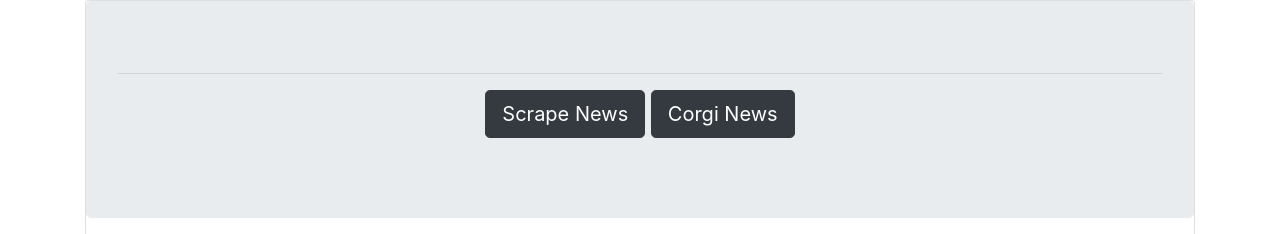
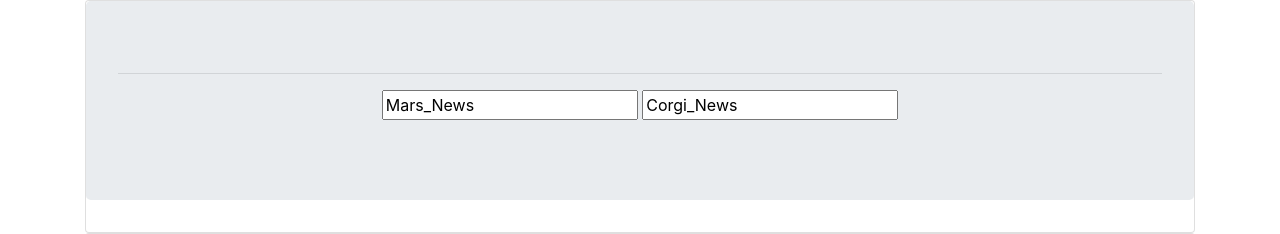
Before and after one commit to Hawkeye3D/HW12, a Flask app: template templates/index.html in a window 1280 px wide. Shown: the part 58-292 px from the top of the page. Run offline with Flask 2, Linux system fonts and the light colour scheme; the template is opened without the code that fills it, so the values that code supplies are empty; some libraries are stand-ins or nearby versions.

Commit message:
HW12 Mars Scrape

```diff
--- a/app.py
+++ b/app.py
@@ -1,4 +1,4 @@
-from flask import Flask, render_template, redirect
+from flask import Flask, render_template, redirect,request
 # %%
 # Module used to connect Python with MongoDb
 
@@ -28,10 +28,20 @@ db = client.mars_db  # implicitly declared mars DB
 collection = db.mars_db
 
 # This is run when the web page opens;f
-@app.route("/")
+@app.route("/", methods=['GET','POST'])
 def home():
-    SetupMarsDB(False)
-    mars_data = collection.find_one()
+    if request.method=='POST':
+        if request.form.get('Mars_News') == 'Mars_News':
+            SetupMarsDB(True)
+        elif request.form.get('Corgi_News') =='Corgi_News':
+            SetupMarsDB(True)
+        else:
+            mars_data = collection.find_one()
+            return render_template("index.html", marsdata=mars_data)
+    elif request.method=='GET':
+
+         mars_data = collection.find_one()
+    SetupMarsDB(True)
     return render_template("index.html", marsdata=mars_data)
 
 
@@ -190,7 +200,7 @@ def scrape_mars_info():
             rethemisubcaptions =[] #Source of image caption
             rethemidict=[]
             for item in imgurls:
-                time.sleep(1)
+                time.sleep(3)
                 try:
                     response= requests.get(item,timeout=10)
                 except requests.exceptions.Timeout:
--- a/templates/index.html
+++ b/templates/index.html
@@ -66,9 +66,13 @@
         <hr class="my-2">
         <p>{{ marsdata.nasanote}}</p>
         <p class="lead">
-          <a class="btn btn-dark btn-lg" href="Scrape Mars info from 5 different sites" role="button">Scrape News</a>
+          <!-- <a class="btn btn-dark btn-lg" href="Scrape Mars info from 5 different sites" role="button">Scrape News</a>
           <a class="btn btn-dark btn-lg" href="Show what is really happening on Mars, not FAKE NEWS!"
-            role="button">Corgi News</a>
+            role="button">Corgi News</a> -->
+          <form methods='post' actions="/">
+             <input types="submit" name='Mars_News' value="Mars_News"/>
+            <input types="submit" name='Corgi_News' value="Corgi_News"/>
+          </form>
         </p>
       </div>
 
@@ -77,8 +81,7 @@
   <div class="container text-left">
 
     <div class="card">
-      <img src="{{  marsdata.nasaimgURL }}" width=80% height=500px alt=""
-        class=" mx-auto d-block img-responsive size">
+      <img src="{{  marsdata.nasaimgURL }}" width=80% height=500px alt="" class=" mx-auto d-block img-responsive size">
 
 
 
@@ -107,8 +110,9 @@
       </div>
       <div class="col-lg-6 border rounded-lg">
         {% for pic in marsdata.hemispherepics %}
-      <img src="{{ pic.img_url }}" alt="{{ pic.title }}" width=500px height=500px class="mx-auto d-block img-responsive size"">
-       <div class="caption center-block">{{ pic.title }}</div>
+        <img src="{{ pic.img_url }}" alt="{{ pic.title }}" width=500px height=500px
+          class="mx-auto d-block img-responsive size"">
+       <div class=" caption center-block">{{ pic.title }}</div>
 
       {% endfor %}
     </div>
```
Also changed, not shown: README_md.md (renamed from README_1md.md), static/images.jfif (added). Lines whose indentation alone changed are shown as unchanged.
